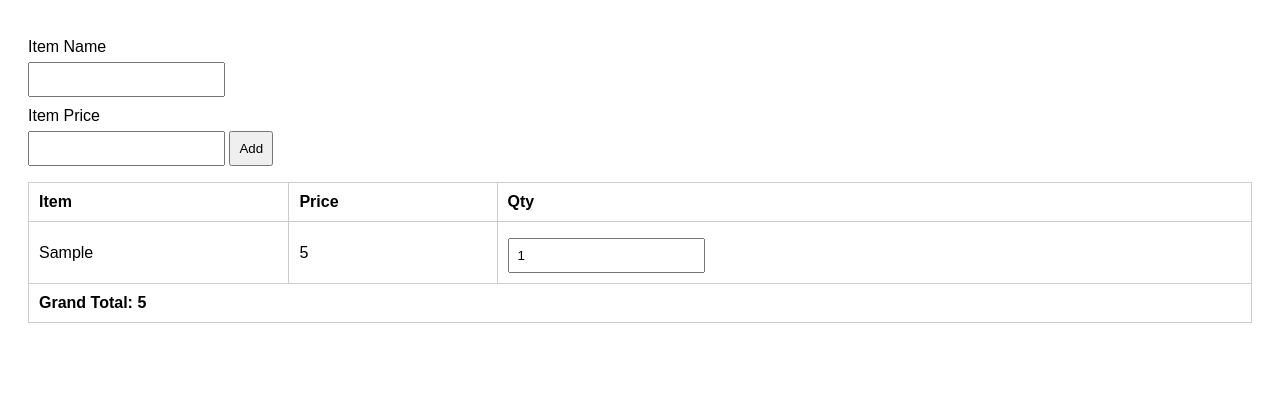
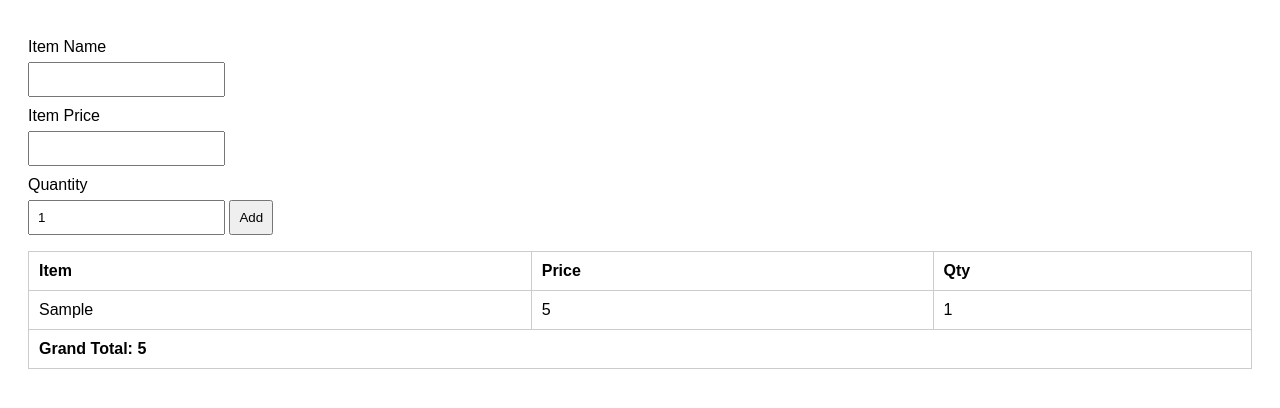
Before and after one commit to acciojob/shopping-cart-noumantannu06-glitch, a website: page main.html in a window 1280 px wide. Both pictures are taken after typing "Sample", "5" into the empty fields and a click on the button "Add". Drawn offline with Linux system fonts and the light colour scheme.

Commit message:
created a submission

```diff
--- a/main.html
+++ b/main.html
@@ -13,6 +13,9 @@
 
   <label for="item-price-input">Item Price</label>
   <input id="item-price-input" type="number" min="0" step="any" aria-label="Item price" />
+
+  <label for="item-qty-input-1">Quantity</label>
+  <input id="item-qty-input-1" type="number" min="1" value="1" aria-label="Item quantity" />
 
   <button id="add" type="button">Add</button>
 
--- a/script.js
+++ b/script.js
@@ -1,21 +1,29 @@
-const itemInput = document.getElementById("item-name-input");
+ const itemInput = document.getElementById("item-name-input");
     const priceInput = document.getElementById("item-price-input");
+    const qtyInput = document.getElementById("item-qty-input-1");
     const addButton = document.getElementById("add");
     const cartBody = document.getElementById("cart-body");
     const totalEl = document.getElementById("total");
 
-    let grandTotal = 0;
-    let count = 0;
+    let items = [];
 
-    function isValidItem(name, price) {
-      return name.trim() !== "" && !isNaN(price) && Number(price) >= 0;
+    function isValidItem(name, price, qty) {
+      return name.trim() !== "" && !isNaN(price) && Number(price) >= 0 && Number.isInteger(qty) && qty > 0;
+    }
+
+    function renderTotal() {
+      const total = items.reduce((sum, item) => sum + item.price * item.qty, 0);
+      totalEl.textContent = total;
     }
 
     addButton.addEventListener("click", () => {
       const itemName = itemInput.value.trim();
       const itemPrice = Number(priceInput.value);
+      const itemQty = Number(qtyInput.value);
 
-      if (!isValidItem(itemName, itemPrice)) return;
+      if (!isValidItem(itemName, itemPrice, itemQty)) return;
+
+      items.push({ name: itemName, price: itemPrice, qty: itemQty });
 
       const row = document.createElement("tr");
       row.setAttribute("role", "row");
@@ -30,22 +38,7 @@ const itemInput = document.getElementById("item-name-input");
 
       const qtyCell = document.createElement("td");
       qtyCell.setAttribute("role", "cell");
-
-      const qtyInput = document.createElement("input");
-      qtyInput.type = "number";
-      qtyInput.min = "1";
-      qtyInput.value = "1";
-      qtyInput.id = `item-qty-input-${++count}`;
-
-      qtyInput.addEventListener("input", () => {
-        const qty = Number(qtyInput.value);
-        if (!Number.isFinite(qty) || qty < 1) {
-          qtyInput.value = "1";
-        }
-        recalculateTotal();
-      });
-
-      qtyCell.appendChild(qtyInput);
+      qtyCell.textContent = itemQty;
 
       row.appendChild(itemCell);
       row.appendChild(priceCell);
@@ -53,26 +46,9 @@ const itemInput = document.getElementById("item-name-input");
 
       cartBody.insertBefore(row, document.getElementById("total-row"));
 
-      grandTotal += itemPrice;
-      totalEl.textContent = grandTotal;
+      renderTotal();
 
       itemInput.value = "";
       priceInput.value = "";
+      qtyInput.value = "1";
     });
-
-    function recalculateTotal() {
-      let total = 0;
-      const rows = Array.from(cartBody.querySelectorAll("tr")).filter(
-        (tr) => tr.id !== "total-row"
-      );
-
-      rows.forEach((row) => {
-        const price = Number(row.children[1].textContent);
-        const qtyInput = row.querySelector('input[type="number"]');
-        const qty = Number(qtyInput.value) || 1;
-        total += price * qty;
-      });
-
-      totalEl.textContent = total;
-      grandTotal = total;
-    }
--- a/styles.css
+++ b/styles.css
@@ -1,6 +1,4 @@
-
-/* Your CSS Code here. */
-   body {
+ body {
       font-family: Arial, sans-serif;
       padding: 20px;
     }
```
